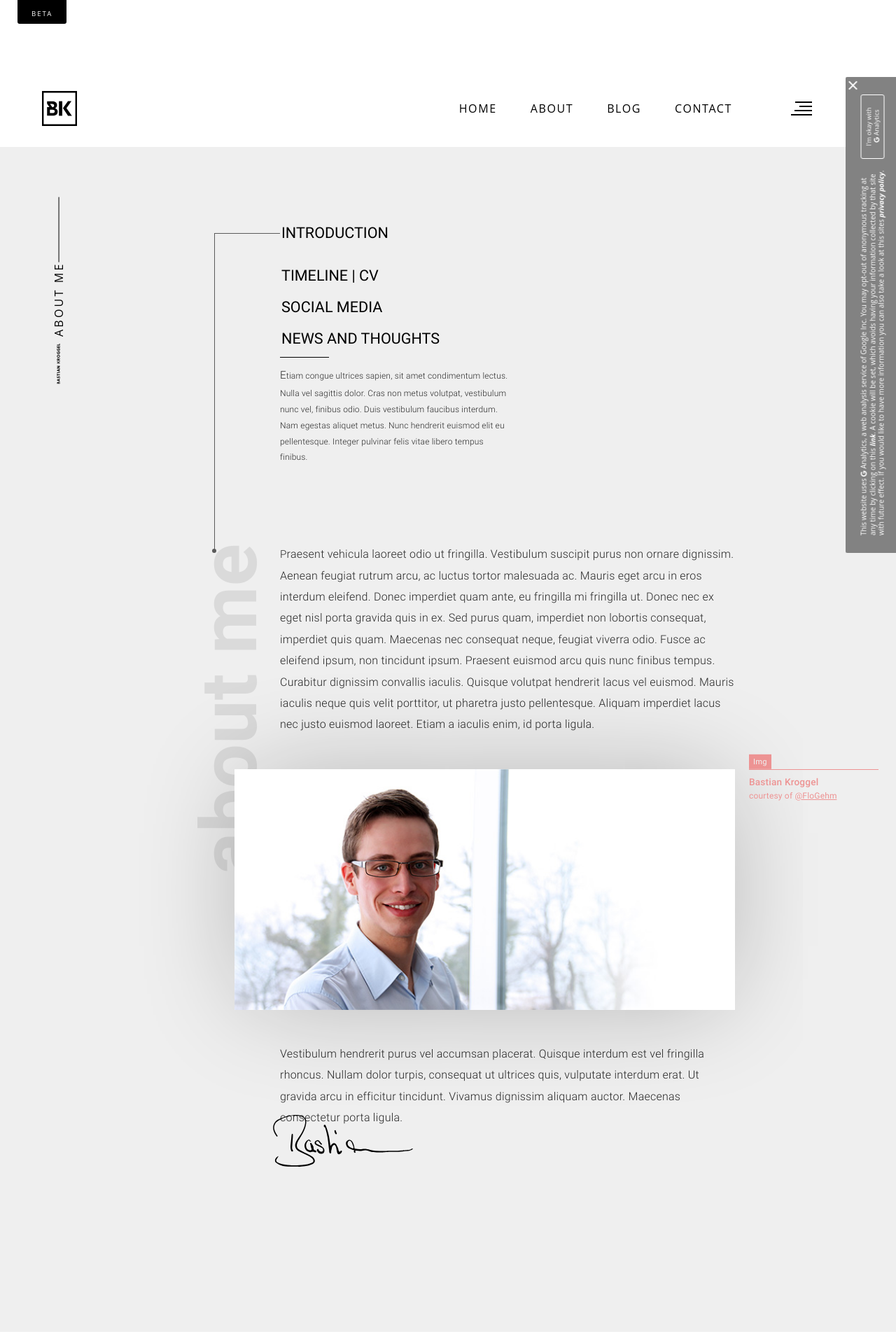
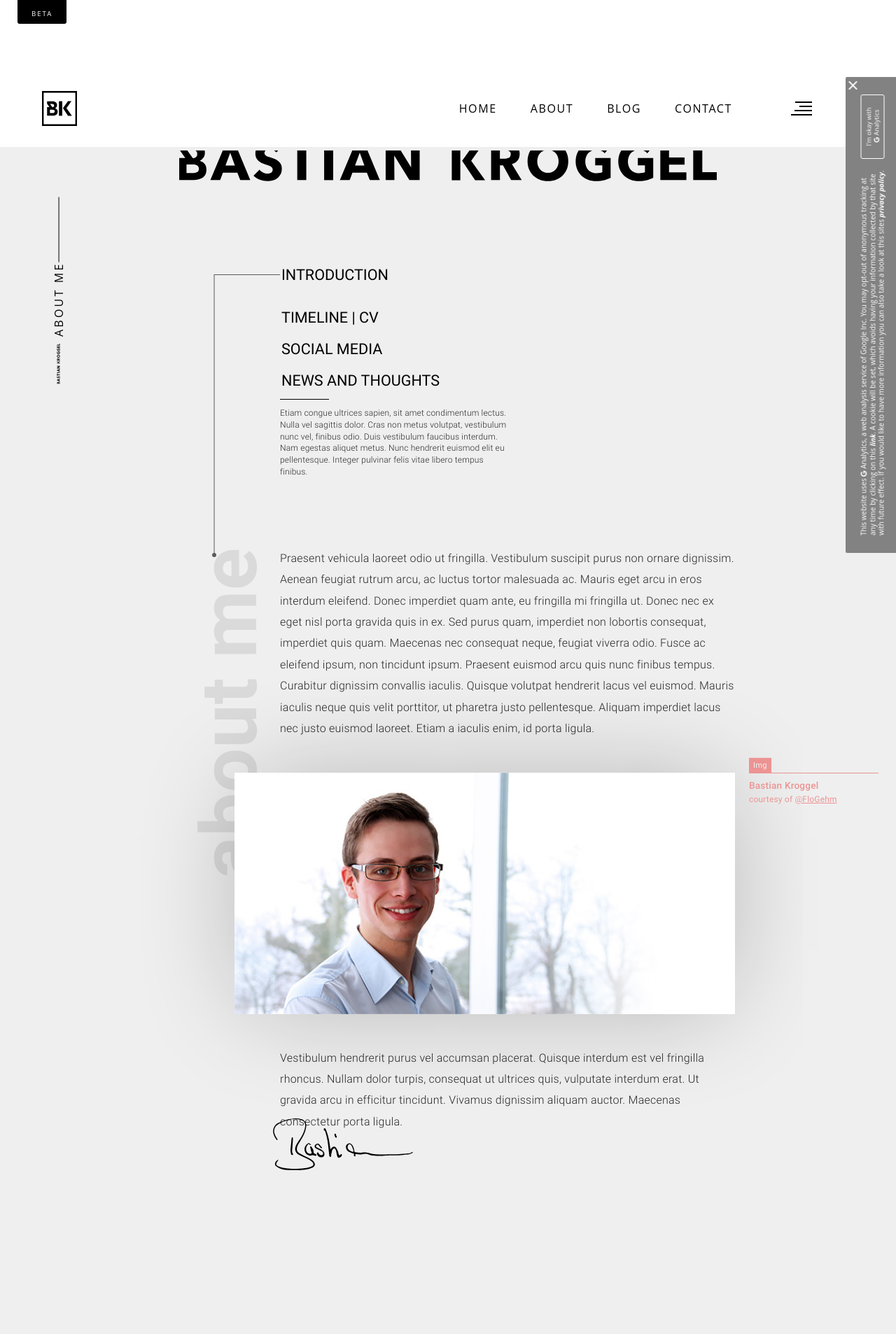
Before and after one commit to bkroggel/luzid, a Jekyll site: the page built from about.md, in a window 1280 px wide. Shown: the top 1906 px of the page at 70% size. Built offline with Jekyll 4.4.1, drawn with Linux system fonts in a browser that asks for light colours; nearby versions of some CDN libraries; some web fonts are replaced; a script that is not in the unit is left out.

Commit message:
styling for smaller view of about toc and added name header

```diff
--- a/_includes/_plain.html
+++ b/_includes/_plain.html
@@ -5,6 +5,9 @@
   <div class="bk-article-main">
 
       {% if page.title == "About me" %}
+        <div class="bk-name">
+          {% include  svg/_name.html %}
+        </div>
         <div class="bk-blog-style bk-static-style bk-blog-content" id="about-toc">
           <ul>
             <li id="intro_link">
--- a/_includes/article/_main.html
+++ b/_includes/article/_main.html
@@ -3,7 +3,7 @@
     {% include article/_pseudo-nav.html %}
   </div>
   <div class="bk-article-main">
-    <div class="bk-blog-content bk-blog-style uk-article">
+    <div class="bk-blog-content bk-blog-style uk-article bk-np-style">
       {{content}}
       {% if page.sign %}
         {% include svg/_sign_js.html %}
--- a/_sass/_typography.scss
+++ b/_sass/_typography.scss
@@ -547,15 +547,16 @@ a.link_button.-white {
 }
 
 #bk-timeline p.tl-intro {
-  max-width: 500px;
+  width: 500px;
+  max-width: 85%;
 }
 
 #bk-timeline .luzid_element>.luzid_el__title>p.luzid-date,
 #bk-timeline .luzid_element>.luzid_el__title>p.luzid-position,
 #bk-timeline .luzid_element>.luzid_el__content>p.luzid-info {
   display: block;
-  line-height: 1.4rem;
-  margin: 0 auto;
+  line-height: 1.7em;
+  margin: 0 auto 5px;
   @include media-query($small){
     margin: 0;
   };
@@ -574,15 +575,24 @@ a.link_button.-white {
 
 #bk-timeline .luzid_element>.luzid_el__content p,
 #bk-timeline p.tl-intro {
-  font-size: 0.9rem;
-  line-height: 1.4rem;
+  font-size: 0.8rem;
+  line-height: 1.5em;
   color: white;
 }
 
 // about toc
+.bk-name {
+  overflow: hidden;
+  margin-top: 5px;
+  svg {
+    transform: translateY(-20%);
+  }
+}
+
 #about-toc {
   p {
-    font-size: 0.75em;
+    font-size: 0.75rem;
+    line-height: 1.4em;
     max-width: 330px;
   }
   &>ul {
@@ -597,6 +607,10 @@ a.link_button.-white {
       a {
         text-shadow: none;
         background: none;
+        font-size: 1.2rem;
+        @include media-query($medium){
+          font-size: 1.35rem;
+        }
       }
     }
   }
--- a/_sass/blog/_blog-font.scss
+++ b/_sass/blog/_blog-font.scss
@@ -538,7 +538,7 @@ blockquote { //overwriting ukit
 }
 
 // big letter just in article view
-.bk-blog-content>p:first-of-type:first-letter {
+.bk-np-style>p:first-of-type:first-letter {
   font-size: 6.55rem;
   font-family: $serif;
   margin-right: 10px;
--- a/_sass/home/_static.scss
+++ b/_sass/home/_static.scss
@@ -76,16 +76,16 @@
   width: 168px;
 }
 
-.bk-static-style>p:first-of-type:first-letter {
-    font-family: $reading;
-    font-weight: 300;
-    line-height: 1.9em;
-    font-size: .952rem;
-    letter-spacing: 0.015em;
-    margin-right: 0px;
-    float: none;
-    margin-bottom: 0px;
-}
+// .bk-static-style>p:first-of-type:first-letter {
+//     font-family: $reading;
+//     font-weight: 300;
+//     line-height: 1.9em;
+//     font-size: .952rem;
+//     letter-spacing: 0.015em;
+//     margin-right: 0px;
+//     float: none;
+//     margin-bottom: 0px;
+// }
 
 // new image frame position if width less than 1200 because padding left
 .bk-static-style .image_caption {
@@ -161,12 +161,13 @@
     }
   }
   .luzid_el__content {
-    margin-bottom: 70px;
-    max-width: 430px;
+    margin: 0 auto 70px;
+    width: 430px;
+    max-width: 80%;
     position: relative;
     @include media-query($small){
       padding-bottom: 70px;
-      margin-bottom: 0;
+      margin: 0;
     };
     &:before {
       content: '';
@@ -317,17 +318,30 @@ $clock-color: white;
 
 #about-toc {
   margin: 100px auto;
+  text-align: center;
+  @include media-query($medium){
+    text-align: left;
+  };
   p {
     position: relative;
+    margin: 0 auto;
     &:before {
       content: '';
       top: -12px;
-      left: 0;
+      left: 50%;
+      transform: translateX(-50%);
       position: absolute;
       background: #000;
       width: 70px;
       height: 1px;
     }
+    @include media-query($medium){
+      margin: 0;
+      &:before {
+        left: 0;
+        transform: none;
+      }
+    };
   }
   #intro_link {
     position: relative;
```
